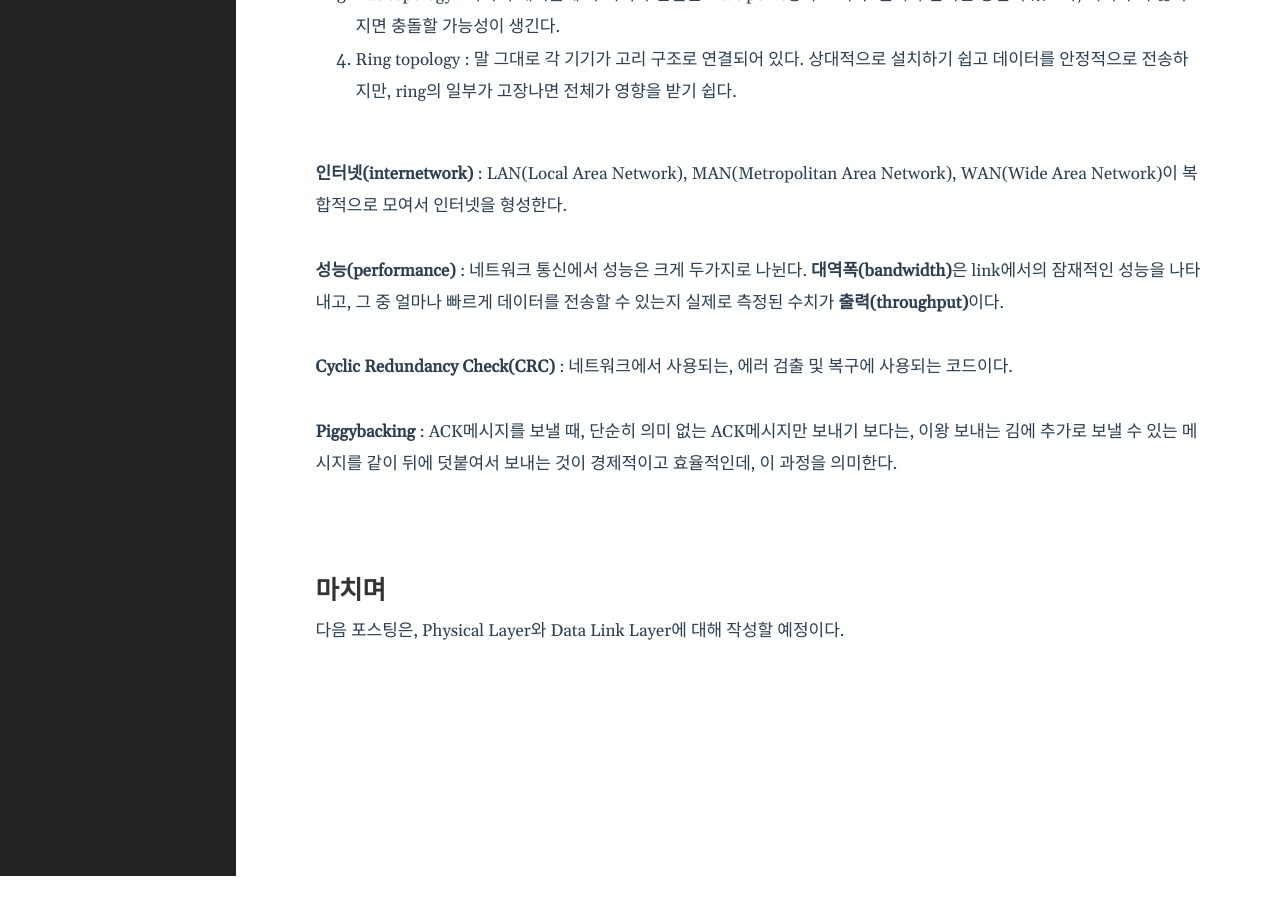
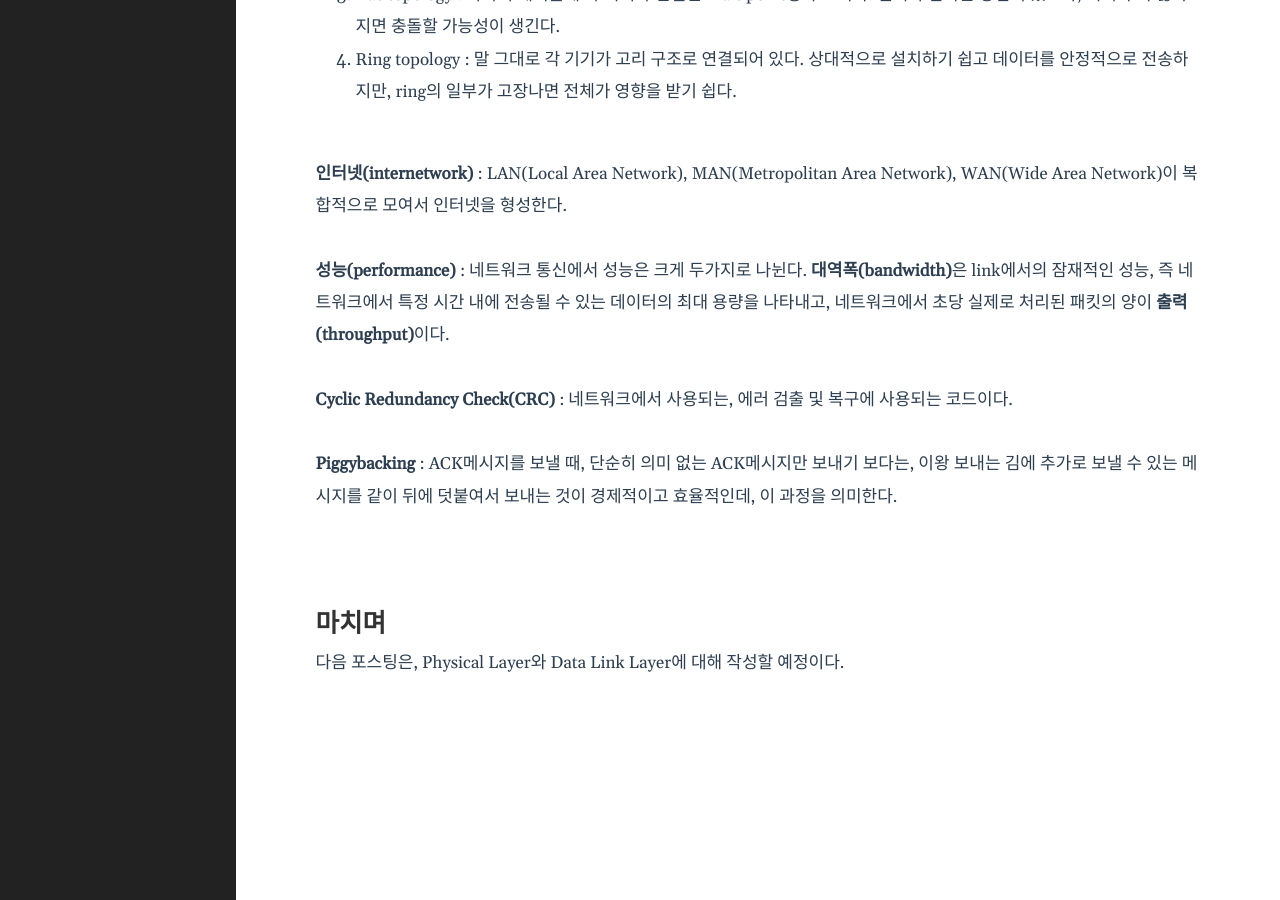
Before and after one commit to Herrtane/Herrtane.github.io, a Jekyll site: the page built from _posts/Network/2020-09-04-network-background.markdown, in a window 1280 px wide and 900 px high, scrolled down 1090 px. Built offline with Jekyll 4.4.1, drawn with Linux system fonts in a browser that asks for light colours; comment, search, counter and statistics services are not loaded; before the commit the page ends 1966 px from its top, so only the background shows below that.

Commit message:
Modify Post

```diff
--- a/_posts/Network/2020-09-04-network-background.markdown
+++ b/_posts/Network/2020-09-04-network-background.markdown
@@ -39,7 +39,7 @@ comments: true
 
 <br/>
 
-**성능(performance)** : 네트워크 통신에서 성능은 크게 두가지로 나뉜다. **대역폭(bandwidth)**은 link에서의 잠재적인 성능을 나타내고, 그 중 얼마나 빠르게 데이터를 전송할 수 있는지 실제로 측정된 수치가 **출력(throughput)**이다.
+**성능(performance)** : 네트워크 통신에서 성능은 크게 두가지로 나뉜다. **대역폭(bandwidth)**은 link에서의 잠재적인 성능, 즉 네트워크에서 특정 시간 내에 전송될 수 있는 데이터의 최대 용량을 나타내고, 네트워크에서 초당 실제로 처리된 패킷의 양이 **출력(throughput)**이다.
 
 <br/>
 
```
